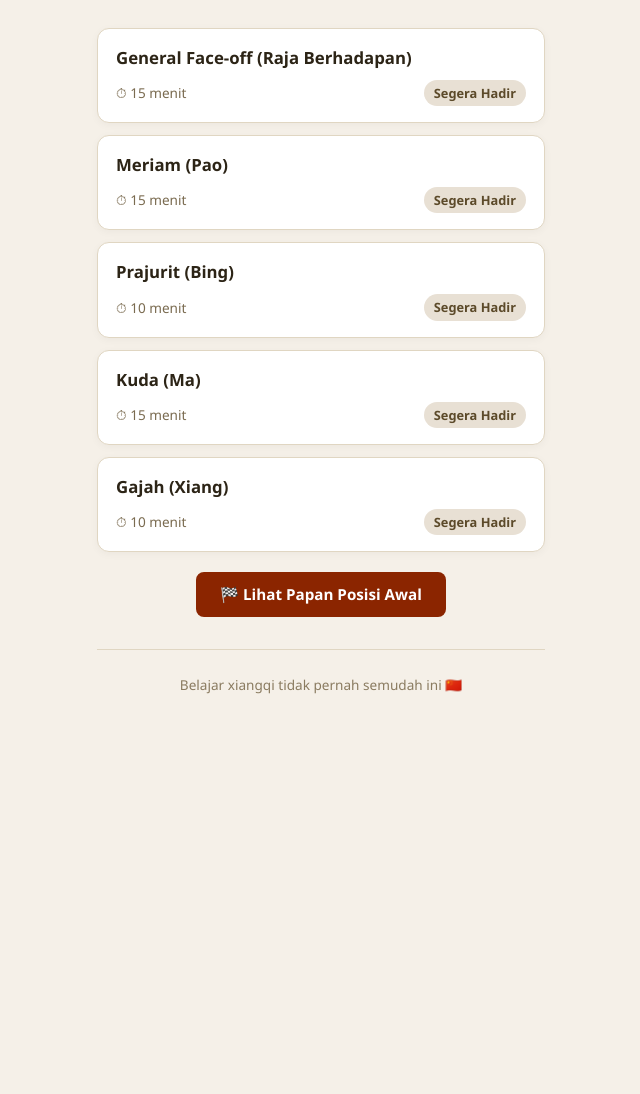
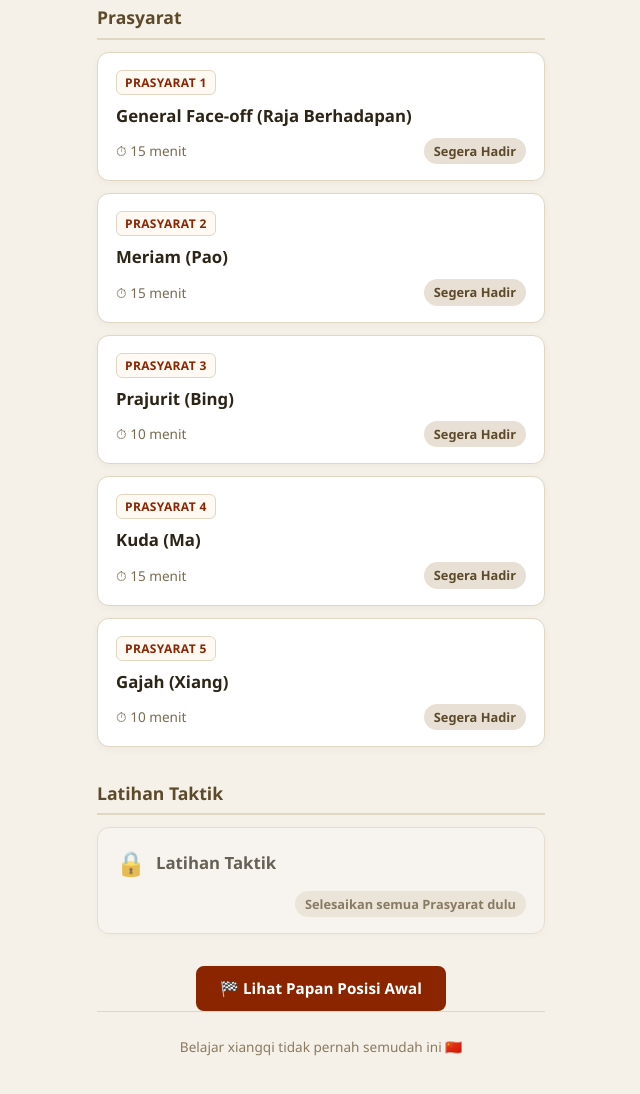
Before and after one commit to adesaputra-design/Xiangqi-for-Beginner, a website built with Vite: page index.html in a window 1280 px wide. Shown: the part 158-1252 px from the top of the page, without its empty margins (319-959 px from the left). Before the commit the page ends 894 px from the top, so only its background shows below. Built offline with nearby package versions, Linux system fonts and the light colour scheme.

Commit message:
feat: restruktur beranda - seksi Prasyarat & Latihan Taktik + gate logic

```diff
--- a/src/main.ts
+++ b/src/main.ts
@@ -52,7 +52,7 @@ function showQuizFaceOff(): void {
   renderQuiz(root, {
     soal: SOAL_FACE_OFF,
     boardMap: BOARD_SOAL_FACE_OFF,
-    judulModul: "Modul 1 — General Face-off",
+    judulModul: "Prasyarat 1 — General Face-off",
     modulId: "modul-1",
     onSelesai: (skor) => {
       // Simpan progress ke localStorage
@@ -70,7 +70,7 @@ function showQuizPao(): void {
   renderQuiz(root, {
     soal: SOAL_PAO,
     boardMap: BOARD_SOAL_PAO,
-    judulModul: "Modul 2 — Meriam (Pao)",
+    judulModul: "Prasyarat 2 — Meriam (Pao)",
     modulId: "modul-2",
     onSelesai: (skor) => {
       const progress = {
@@ -87,7 +87,7 @@ function showQuizBing(): void {
   renderQuiz(root, {
     soal: SOAL_BING,
     boardMap: BOARD_SOAL_BING,
-    judulModul: "Modul 3 — Prajurit (Bing)",
+    judulModul: "Prasyarat 3 — Prajurit (Bing)",
     modulId: "modul-3",
     onSelesai: (skor) => {
       const progress = {
@@ -104,7 +104,7 @@ function showQuizMa(): void {
   renderQuiz(root, {
     soal: SOAL_MA,
     boardMap: BOARD_SOAL_MA,
-    judulModul: "Modul 4 — Kuda (Ma)",
+    judulModul: "Prasyarat 4 — Kuda (Ma)",
     modulId: "modul-4",
     onSelesai: (skor) => {
       const progress = {
@@ -121,7 +121,7 @@ function showQuizXiang(): void {
   renderQuiz(root, {
     soal: SOAL_XIANG,
     boardMap: BOARD_SOAL_XIANG,
-    judulModul: "Modul 5 — Gajah (Xiang)",
+    judulModul: "Prasyarat 5 — Gajah (Xiang)",
     modulId: "modul-5",
     onSelesai: (skor) => {
       const progress = {
--- a/src/style.css
+++ b/src/style.css
@@ -45,6 +45,21 @@ body {
   color: #5c4a2a;
   max-width: 380px;
   margin: 0 auto;
+}
+
+/* ===== Seksi Beranda ===== */
+
+.beranda__seksi {
+  margin-bottom: 32px;
+}
+
+.beranda__seksi-judul {
+  font-size: 1.1rem;
+  font-weight: 700;
+  color: #5c4a2a;
+  margin-bottom: 12px;
+  padding-bottom: 6px;
+  border-bottom: 2px solid #e0d6c2;
 }
 
 /* ===== Modul List ===== */
@@ -97,6 +112,20 @@ body {
   flex-wrap: wrap;
 }
 
+.modul-card__badge {
+  display: inline-block;
+  font-size: 0.75rem;
+  font-weight: 700;
+  color: #8b2500;
+  background: #fef9f2;
+  border: 1px solid #e0d6c2;
+  border-radius: 6px;
+  padding: 2px 8px;
+  margin-bottom: 8px;
+  text-transform: uppercase;
+  letter-spacing: 0.03em;
+}
+
 .modul-card__estimasi {
   font-size: 0.85rem;
   color: #7a6b50;
@@ -121,6 +150,91 @@ body {
 }
 
 .status-segera {
+  background: #e8e0d4;
+  color: #5c4a2a;
+}
+
+/* ===== Latihan Taktik Card ===== */
+
+.taktik-list {
+  list-style: none;
+  display: flex;
+  flex-direction: column;
+  gap: 12px;
+  padding: 0;
+}
+
+.taktik-card {
+  background: #ffffff;
+  border: 1px solid #e0d6c2;
+  border-radius: 12px;
+  padding: 16px 18px;
+  box-shadow: 0 2px 8px rgba(0, 0, 0, 0.04);
+  transition: box-shadow 0.2s ease, transform 0.2s ease;
+}
+
+.taktik-card--aktif {
+  cursor: pointer;
+  border-color: #8b2500;
+  border-width: 2px;
+}
+
+.taktik-card--aktif:hover {
+  box-shadow: 0 4px 16px rgba(0, 0, 0, 0.08);
+  transform: translateY(-1px);
+}
+
+.taktik-card--terkunci {
+  cursor: default;
+  opacity: 0.7;
+  background: #f9f7f2;
+}
+
+.taktik-card__header {
+  display: flex;
+  align-items: center;
+  gap: 10px;
+  margin-bottom: 8px;
+}
+
+.taktik-card__icon {
+  font-size: 1.5rem;
+  flex-shrink: 0;
+}
+
+.taktik-card__nama {
+  font-size: 1.05rem;
+  font-weight: 700;
+  color: #2c2416;
+}
+
+.taktik-card__meta {
+  display: flex;
+  justify-content: space-between;
+  align-items: center;
+  gap: 8px;
+  flex-wrap: wrap;
+}
+
+.taktik-card__estimasi {
+  font-size: 0.85rem;
+  color: #7a6b50;
+}
+
+.taktik-card__status {
+  font-size: 0.8rem;
+  font-weight: 600;
+  padding: 3px 10px;
+  border-radius: 999px;
+  white-space: nowrap;
+}
+
+.status-siap {
+  background: #d4edda;
+  color: #155724;
+}
+
+.status-terkunci {
   background: #e8e0d4;
   color: #5c4a2a;
 }
--- a/src/ui/renderBeranda.ts
+++ b/src/ui/renderBeranda.ts
@@ -37,13 +37,15 @@ function statusClass(status: StatusModul): string {
   }
 }
 
-function renderModulCard(modul: ModulInfo): string {
+function renderModulCard(modul: ModulInfo, index: number): string {
   const status = bacaStatusDariStorage(modul.id);
   const label = statusLabel(status);
   const cssClass = statusClass(status);
+  const prasyaratKe = index + 1;
 
   return `
     <li class="modul-card" data-modul-id="${modul.id}">
+      <span class="modul-card__badge">Prasyarat ${prasyaratKe}</span>
       <div class="modul-card__header">
         <h2 class="modul-card__nama">${modul.nama}</h2>
       </div>
@@ -55,27 +57,75 @@ function renderModulCard(modul: ModulInfo): string {
   `;
 }
 
+function semuaPrasyaratSelesai(): boolean {
+  for (let i = 1; i <= 5; i++) {
+    const status = bacaStatusDariStorage(`modul-${i}`);
+    if (status !== "selesai") return false;
+  }
+  return true;
+}
+
+function renderSeksiLatihanTaktik(terbuka: boolean): string {
+  if (terbuka) {
+    return `
+      <li class="taktik-card taktik-card--aktif js-taktik-card" data-action="mulai-latihan">
+        <div class="taktik-card__header">
+          <span class="taktik-card__icon">🧩</span>
+          <h2 class="taktik-card__nama">Latihan Taktik</h2>
+        </div>
+        <div class="taktik-card__meta">
+          <span class="taktik-card__estimasi">⏱ 10 soal / sesi</span>
+          <span class="taktik-card__status status-siap">Mulai Latihan →</span>
+        </div>
+      </li>
+    `;
+  }
+
+  return `
+    <li class="taktik-card taktik-card--terkunci">
+      <div class="taktik-card__header">
+        <span class="taktik-card__icon">🔒</span>
+        <h2 class="taktik-card__nama">Latihan Taktik</h2>
+      </div>
+      <div class="taktik-card__meta">
+        <span class="taktik-card__estimasi"></span>
+        <span class="taktik-card__status status-terkunci">Selesaikan semua Prasyarat dulu</span>
+      </div>
+    </li>
+  `;
+}
+
 export function renderBeranda(container: HTMLElement): void {
-  const cards = DAFTAR_MODUL.map(renderModulCard).join("");
+  const terbuka = semuaPrasyaratSelesai();
+  const cards = DAFTAR_MODUL.map((modul, index) => renderModulCard(modul, index)).join("");
+  const latihanTaktik = renderSeksiLatihanTaktik(terbuka);
 
   container.innerHTML = `
     <div class="beranda">
       <header class="beranda__header">
-        <h1 class="beranda__judul">Xiangqi untuk Pemula</h1>
+        <h1 class="beranda__judul">Latihan Taktik Xiangqi</h1>
         <p class="beranda__deskripsi">
-          Belajar aturan xiangqi (catur Cina) selangkah demi selangkah — dari dasar
-          hingga mahir. Setiap modul berisi eksplorasi papan interaktif dan quiz.
+          Asah insting kompetisi dengan puzzle taktik dari 26 teknik rahasia skakmat.
         </p>
       </header>
 
-      <section class="beranda__modul">
+      <section class="beranda__seksi">
+        <h2 class="beranda__seksi-judul">Prasyarat</h2>
         <ol class="modul-list">
           ${cards}
         </ol>
-        <div class="beranda__papan-link">
-          <a href="#" class="btn-papan js-btn-papan">🏁 Lihat Papan Posisi Awal</a>
-        </div>
       </section>
+
+      <section class="beranda__seksi">
+        <h2 class="beranda__seksi-judul">Latihan Taktik</h2>
+        <ol class="taktik-list">
+          ${latihanTaktik}
+        </ol>
+      </section>
+
+      <div class="beranda__papan-link">
+        <a href="#" class="btn-papan js-btn-papan">🏁 Lihat Papan Posisi Awal</a>
+      </div>
 
       <footer class="beranda__footer">
         <p>Belajar xiangqi tidak pernah semudah ini 🇨🇳</p>
```
Also changed, not shown: tests/beranda.test.ts (+169 -7 lines).
